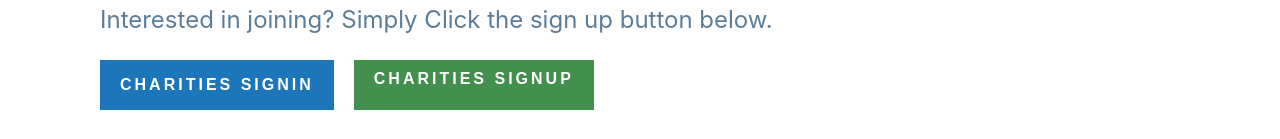
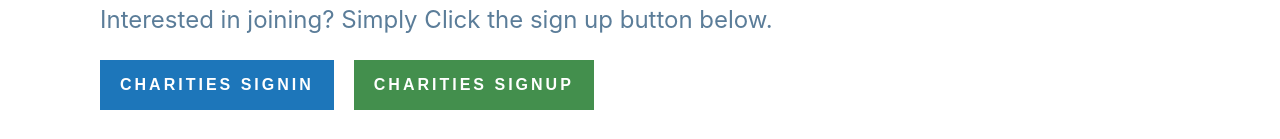
Before and after one commit to tarunkridafans/gan, a React (Create React App) app: page /charities in a window 1280 px wide. Shown: the part 661-800 px from the top of the page. Built offline with nearby package versions, Linux system fonts and the light colour scheme; no server answers.

Commit message:
Update Charities.scss

```diff
--- a/src/Pages/Charities/Charities.scss
+++ b/src/Pages/Charities/Charities.scss
@@ -40,6 +40,8 @@
                 a {
                     color: white;
                     text-decoration: none;
+                    margin-top:auto;
+                    margin-bottom:auto;
                 }
             }
 
@@ -50,8 +52,6 @@
 
             .signup {
                 background-color: #438F4D;
-                margin-top:auto;
-                margin-bottom:auto;
             }
         }
     }
```
